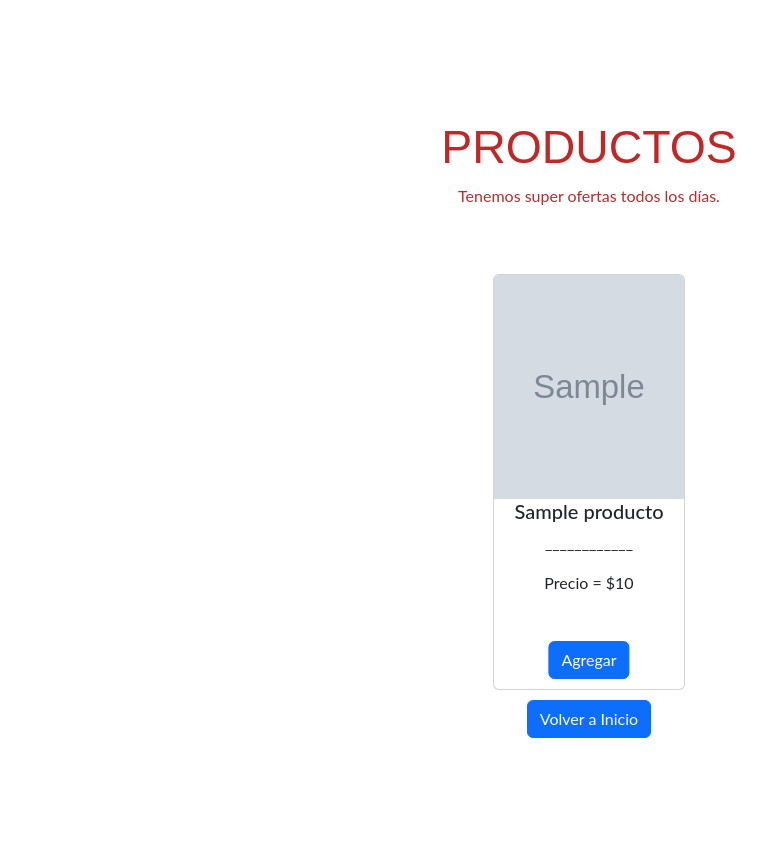
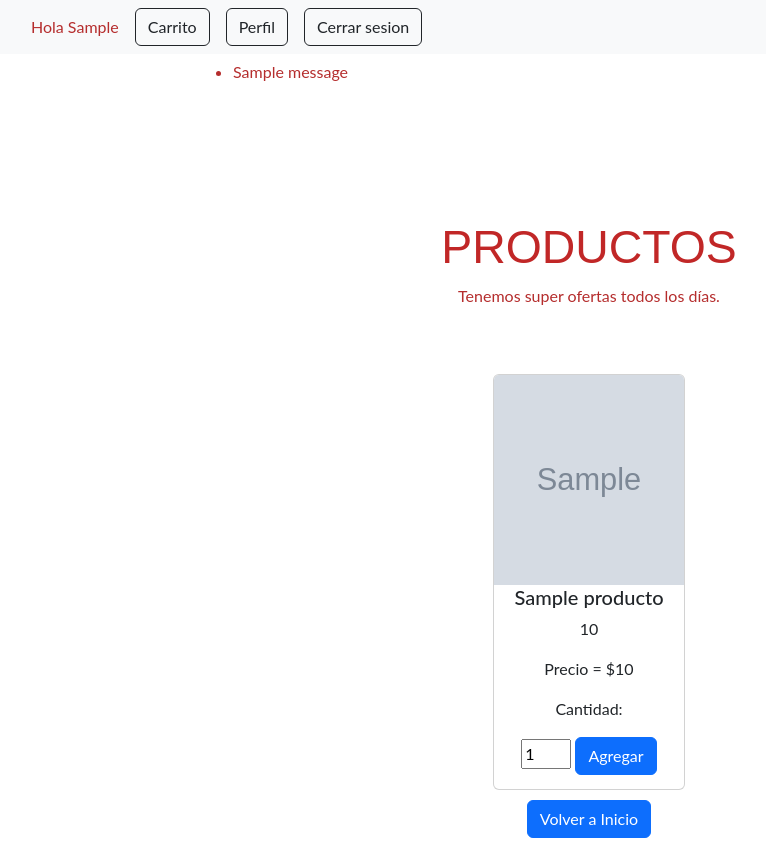
Before and after one commit to katherinGasth/Petshop365, a Django app: page /productos/1 in a window 1280 px wide. Shown: the whole page, without its empty margins (51-817 px from the left). Before the commit the page ends 738 px from the top, so only its background shows below. Run offline with Django 5.2, Linux system fonts and the light colour scheme; a user stored in the database is signed in; tables that the repository leaves empty hold one stand-in row (values such as "Sample post"); grey boxes marked "Sample" are stand-in pictures; one stand-in notice (Sample message) is shown.

Commit message:
cambio cantidad de productos al carrito

```diff
--- a/app/models.py
+++ b/app/models.py
@@ -44,6 +44,11 @@ class Compra(models.Model):
     def __str__(self):
         return self.idCompra
 
+class ItemCarrito(models.Model):
+    id = models.AutoField(primary_key=True)
+    producto = models.ForeignKey(Producto, on_delete=models.CASCADE)
+    cantidad = models.IntegerField(verbose_name='Cantidad de productos')
+
 class Carrito(models.Model):
     username = models.CharField(max_length=50, verbose_name='Username del cliente')
-    productos = models.ManyToManyField(Producto)
+    items = models.ManyToManyField(ItemCarrito)
--- a/app/static/app/css/Style.css
+++ b/app/static/app/css/Style.css
@@ -44,3 +44,8 @@ h2 {
 img{
     width: 30%;
 }
+
+.cantidad {
+    width: 50px;
+    margin-bottom: 20px;
+}
--- a/app/templates/app/Productos.html
+++ b/app/templates/app/Productos.html
@@ -9,6 +9,40 @@
     <link type="text/css" rel="stylesheet" href="{% static 'app/css/Style.css'%}"/>
 </head>
 <body>
+
+    <nav class="navbar navbar-expand-lg navbar-light bg-light fixed-top" role="navigation">
+        <div class="container">
+            <button class="navbar-toggler border-0" type="button" data-toggle="collapse" data-target="#exCollapsingNavbar">
+                &#9776;
+            </button>
+            <div class="collapse navbar-collapse me-3" id="exCollapsingNavbar">
+                {% if user.is_authenticated %}
+                    <span class="me-3">Hola {{ user.username|title }}</span>
+                    <a class="btn btn-outline-dark me-3" href="/carrito">Carrito</a>
+                    <a class="btn btn-outline-dark me-3" href="/update">Perfil</a>
+                    <form action="{% url 'logout' %}" method="post">
+                        {% csrf_token %}
+                        <button class="btn btn-outline-dark me-2" type="submit">Cerrar sesion</button>
+                    </form>
+                {% else %}
+                    <a class="btn btn-outline-primary float-end me-2" href="/accounts/signup/">Registrate</a>
+                    <a class="btn btn-outline-dark me-2" href="{% url 'login' %}">Iniciar sesion</a>
+                {% endif %}
+
+
+            </div>
+        </div>
+    </nav>
+
+    {% if messages %}
+    <div style="display: flex; margin: 60px;">
+        <ul class="messages">
+            {% for message in messages %}
+                <li>{{ message }}</li>
+            {% endfor %}
+        </ul>
+    </div>
+    {% endif %}
     <h1>PRODUCTOS</h1>
     <p>Tenemos super ofertas todos los días.</p>
 
@@ -20,15 +54,16 @@
                         <img src="{% static producto.rutaImagen %}" class="card-img-top" alt="..." style="height: 14rem;">
                         <div class="card-body; position: relative;">
                         <h5 class="card-title">{{producto.nombreProducto}}</h5>
-                        <p class="card-text">____________</p>
+                        <p class="card-text">{{producto.stock_producto}}</p>
                         <p class="card-text">Precio = ${{producto.precioProducto}}</p>
                         {% if user.is_authenticated %}
                             {% if producto.stock_producto > 0 %}
-                                <form action="/carrito/add" method="post">
+                                <form action="/carrito/add" method="post" >
                                     {% csrf_token %}
                                     <input type="hidden" name="id" value="{{producto.idProducto}}"/>
-                                    <button class="btn btn-primary" type="submit"
-                                    style="position: absolute; bottom: 10px; left: 50%; transform: translateX(-50%);">Agregar</button>
+                                    <p>Cantidad:</p>
+                                    <input type="number"class="cantidad" name="cantidad" value="1"/>
+                                    <button class="btn btn-primary" type="submit">Agregar</button>
                                 </form>
                             {% else %}
                                 <p>No hay stock disponible</p>
--- a/app/urls.py
+++ b/app/urls.py
@@ -1,5 +1,5 @@
 from django.urls import path
-from .views import inicio, productos, SignUpView, carrito, add_carrito, del_carrito, perfil, user_update_success
+from .views import inicio, productos, SignUpView, carrito, add_carrito, del_carrito, update_carrito, perfil, user_update_success
 from .views import UserUpdateView
 
 urlpatterns = [
@@ -7,6 +7,7 @@ urlpatterns = [
     path('carrito', carrito, name="carrito"),
     path('carrito/add', add_carrito, name="add_carrito"),
     path('carrito/delete', del_carrito, name="del_carrito"),
+    path('carrito/update', update_carrito, name="update_carrito"),
     path('accounts/signup/', SignUpView.as_view(), name="signup"),
     path('productos/<int:id>', productos, name="productos"),
     path('perfil', perfil, name="perfil"),
--- a/app/views.py
+++ b/app/views.py
@@ -5,7 +5,7 @@ from django.contrib.auth.models import User
 from django.urls import reverse_lazy
 from django.views.generic import CreateView
 from django.views.generic import UpdateView
-from .models import Categoria, Producto, Carrito
+from .models import Categoria, Producto, Carrito, ItemCarrito
 from django.views.generic import UpdateView
 from django.contrib.auth.mixins import LoginRequiredMixin
 from django.contrib import messages
@@ -54,26 +54,42 @@ def carrito(request):
     carrito, created = Carrito.objects.get_or_create(defaults= {'username': request.user }, username=request.user)
     carrito.save()
 
-    return render(request, 'app/Carrito.html', { 'productos': carrito.productos.all() })
+    return render(request, 'app/Carrito.html', { 'items': carrito.items.all() })
 
 def add_carrito(request):
     if request.method == "POST":
         idProducto = request.POST.get("id")
+        cantidad = request.POST.get("cantidad")
 
         carrito, created = Carrito.objects.get_or_create(defaults= {'username': request.user, 'productos': [] }, username=request.user)
         producto = Producto.objects.get(idProducto=idProducto)
 
-        carrito.productos.add(producto)
+        itemCarrito = ItemCarrito.objects.create(cantidad = cantidad, producto=producto)
+
+        carrito.items.add(itemCarrito)
+        carrito.save()
+        messages.success(request, producto.nombreProducto + " agregado al carrito.")
+
+    return redirect(to=request.META.get('HTTP_REFERER'))
+
+def del_carrito(request):
+    if request.method == "POST":
+        idItem = request.POST.get("id")
+
+        carrito, created = Carrito.objects.get_or_create(defaults= {'username': request.user, 'items': [] }, username=request.user)
+        carrito.items.remove(carrito.items.get(id=idItem))
         carrito.save()
     return redirect(to="/carrito")
 
-def del_carrito(request):
+def update_carrito(request):
     if request.method == "POST":
-        idProducto = request.POST.get("id")
+        idItem = request.POST.get("id")
+        cantidad = request.POST.get("cantidad")
 
-        carrito, created = Carrito.objects.get_or_create(defaults= {'username': request.user, 'productos': [] }, username=request.user)
-        carrito.productos.remove(carrito.productos.get(idProducto=idProducto))
-        carrito.save()
+        itemCarrito = ItemCarrito.objects.get(id=idItem)
+        itemCarrito.cantidad = cantidad
+
+        itemCarrito.save()
     return redirect(to="/carrito")
 
 def perfil(request):
```
Also changed, not shown: app/templates/app/Carrito.html (+15 -7 lines), app/templates/app/Inicio.html (+9 -11 lines), app/migrations/0010_remove_carrito_productos_itemcarrito_carrito_items.py (added), app/migrations/0011_rename_idproducto_itemcarrito_producto.py (added), app/migrations/0012_alter_itemcarrito_id.py (added).
